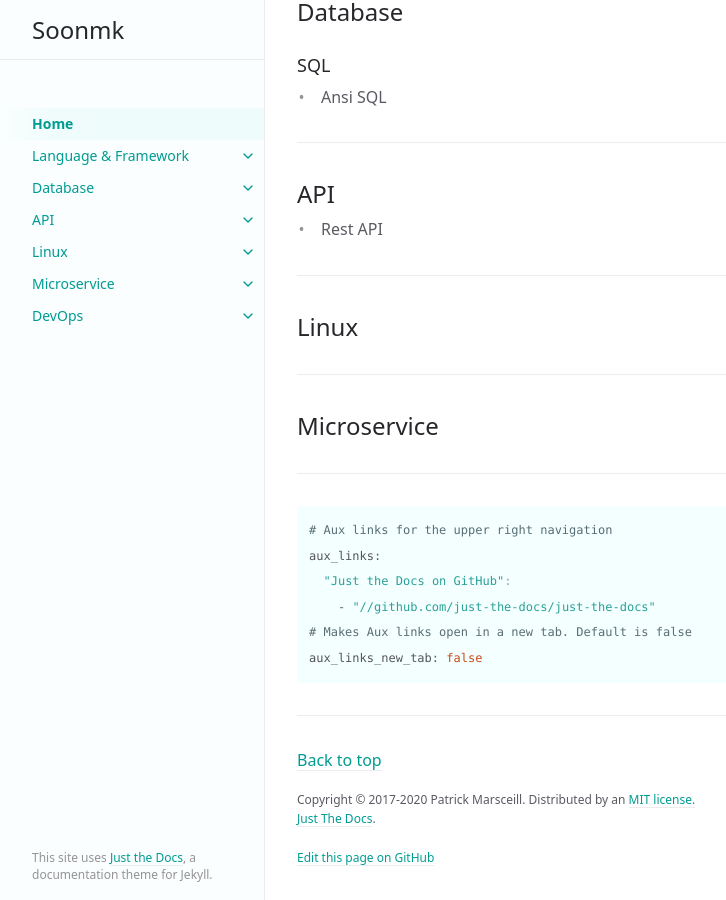
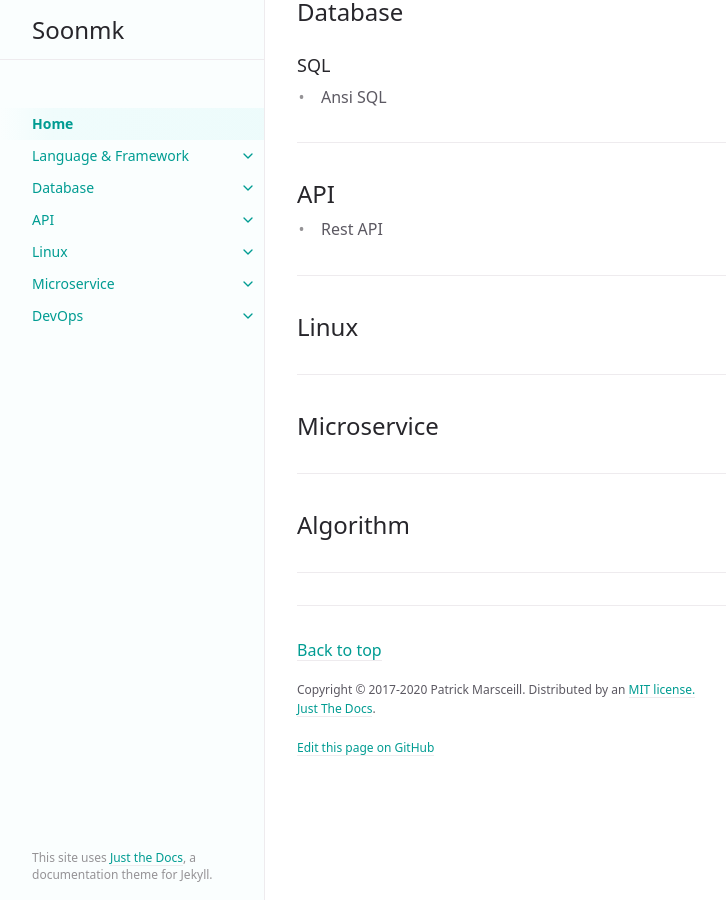
Before and after one commit to soonmk/soonmk.github.io, a Jekyll site: the page built from index.md, in a window 1280 px wide and 900 px high, scrolled down 822 px. Shown: the whole window, without its empty margins (107-833 px from the left). Built offline with Jekyll 4.4.1, drawn with Linux system fonts in a browser that asks for light colours.

Commit message:
Update index.md

````diff
--- a/index.md
+++ b/index.md
@@ -47,12 +47,8 @@ Backend developer or Data scientist
 
 ---
 ## Microservice
+
 ---
-```yaml
-# Aux links for the upper right navigation
-aux_links:
-  "Just the Docs on GitHub":
-    - "//github.com/just-the-docs/just-the-docs"
-# Makes Aux links open in a new tab. Default is false
-aux_links_new_tab: false
-```
+## Algorithm
+
+---
````
